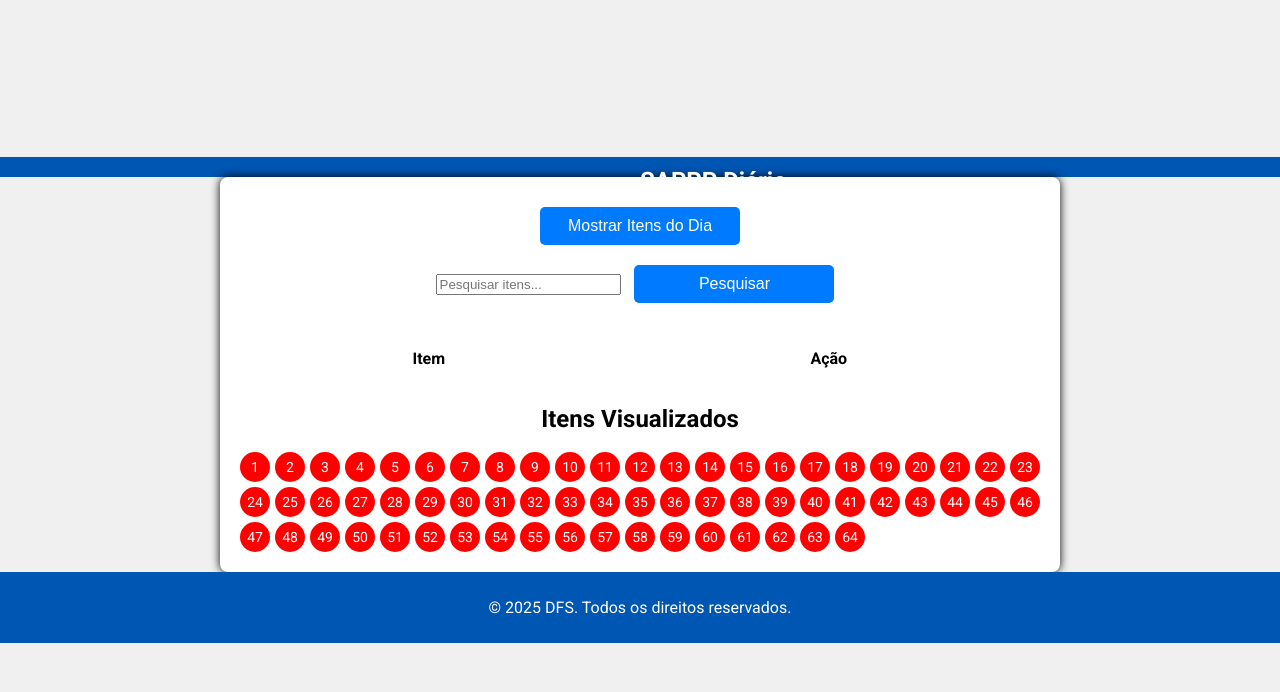
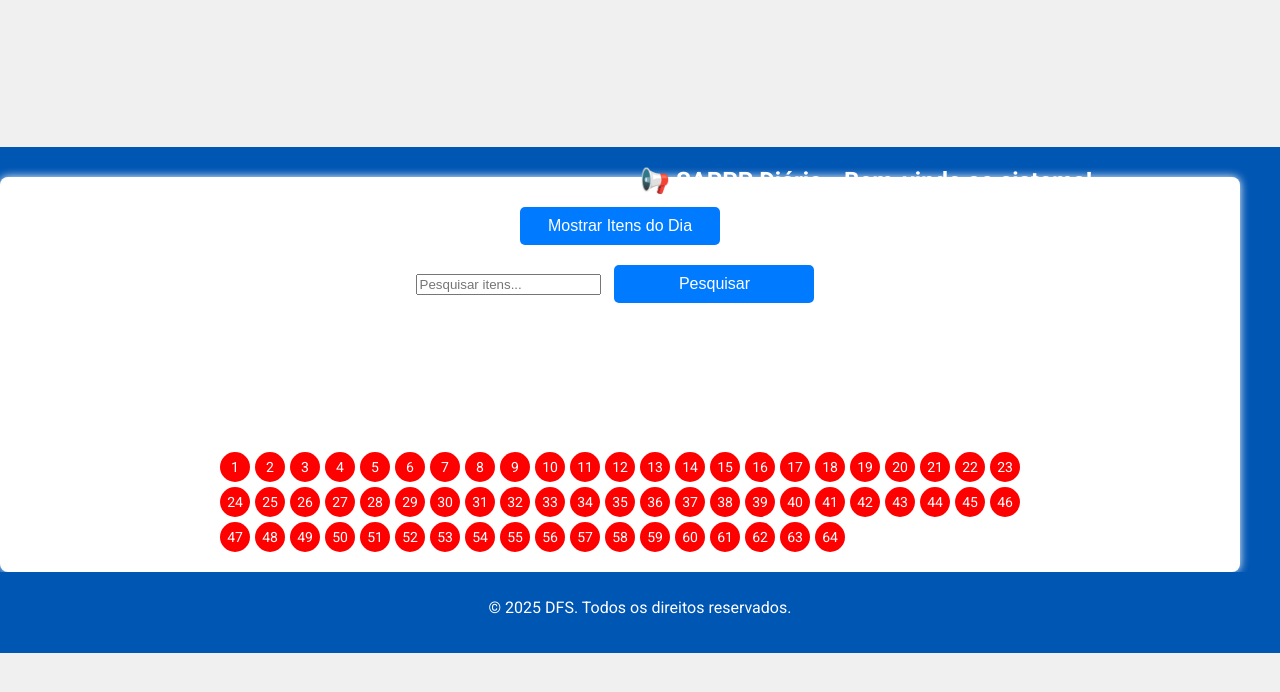
Before and after one commit to Dougas85/SAPPP, a Flask app: page / in a window 1280 px wide. Shown: the top 692 px of the page. Run offline with Flask 3, Linux system fonts and the light colour scheme; lists and menus that the app fills with data are empty; some libraries are stand-ins or nearby versions.

Commit message:
Update index.html

```diff
--- a/templates/index.html
+++ b/templates/index.html
@@ -9,10 +9,12 @@
 </head>
 <body>
     <header>
-        <div class="scrolling-wrapper">
-          <div class="scrolling-text">SAPPP Diário</div>
-        </div>
-      </header>
+        <header>
+  <div class="scrolling-wrapper">
+    <div class="scrolling-text">📢 SAPPP Diário - Bem-vindo ao sistema!</div>
+  </div>
+</header>
+
     <div class="container">
         <div class="button-container">
             <button id="showLinesButton">Mostrar Itens do Dia</button>
```
